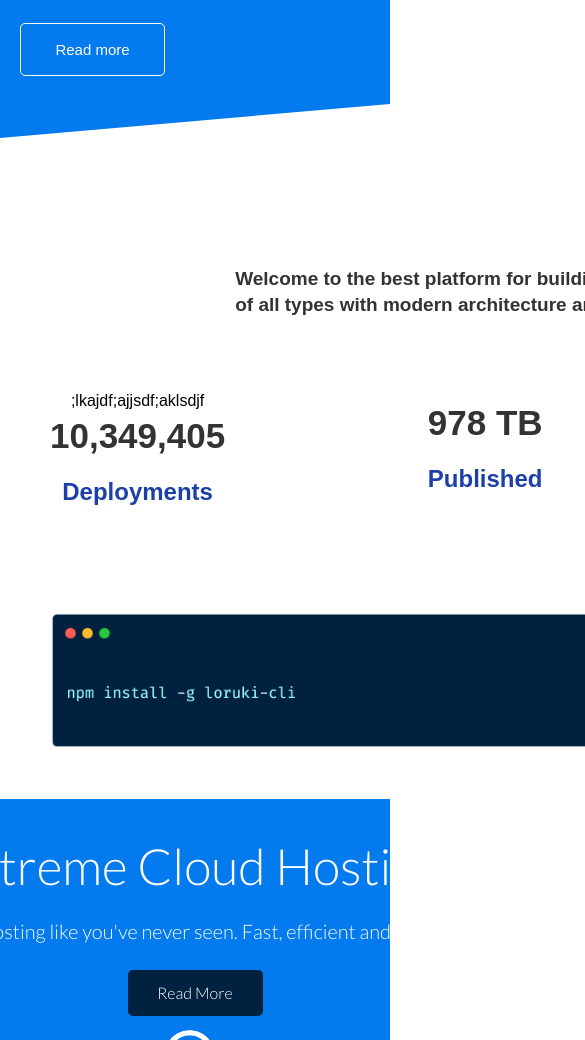
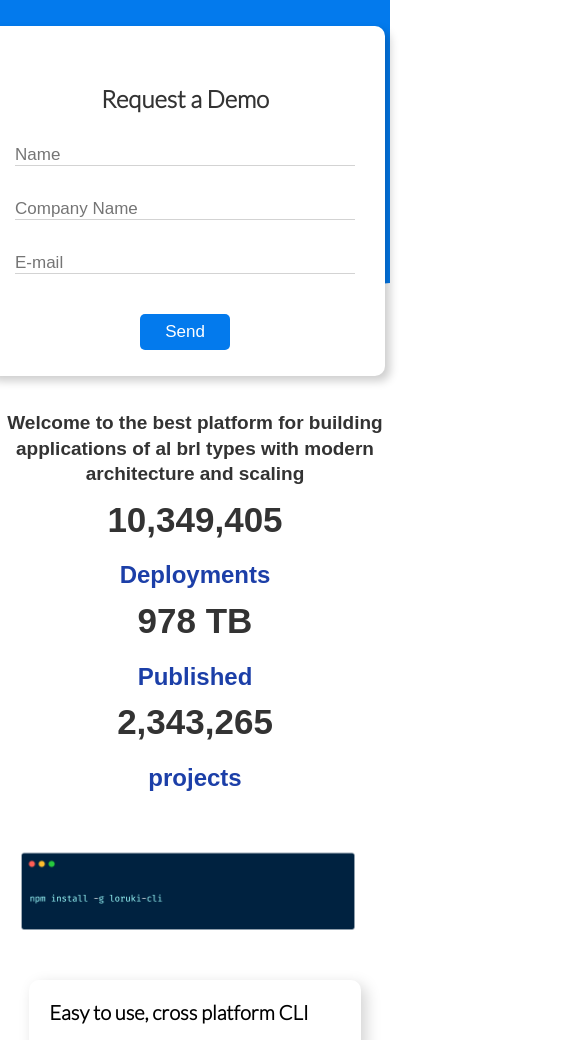
Before and after one commit to Ako-Mawlood/hosting-platform, a plain HTML site: page Index.html in a window 390 px wide. Shown: the part 309-1349 px from the top of the page, 585 px wide, since content can reach past the window. Drawn offline with Linux system fonts and the light colour scheme.

Commit message:
made home page responsive

```diff
--- a/Css/Home.css
+++ b/Css/Home.css
@@ -59,7 +59,6 @@ margin-right:40px;
 }
 /*home page showcase*/
 .showcase{
-height: 400px;
 background-color: #037aed;
 color:#fff;
 	}
@@ -75,7 +74,8 @@ color:#fff;
 	font-family:'lato',sans-serif;
 }
 .showcase p{
-	width:600px;
+	max-width:600px;
+
 }
 .showcase-text{
 margin:20px;
@@ -103,7 +103,7 @@ transform:scale(0.98);
 	color:#333;
 	border-radius:10px;
 	margin-top:90px;
-z-index:100;
+z-index:199;
 width:400px;
 height:350px;
 display:flex;
@@ -111,7 +111,7 @@ display:block;
 padding:30px;
 justify-content: center;
 align-items:center;
-margin-right: 20px;
+margin-right:20px;
 box-shadow:5px 5px 10px rgba(0, 0, 0, 0.2);
 }
 .card-items{
@@ -161,13 +161,14 @@ transition: transform 0.1s ease-out;
 background-color:#333;
 }
 .grid-status-part{
-	height:300px;
+
 	display:grid;
-	position:relative;
-	top:0px;
 	z-index:109;
-	grid-template-columns:1fr 1fr 1fr;
-	grid-template-rows:1fr 1fr;
+	position: relative;
+	grid-row-gap:30px;
+	width: 100%;
+	grid-template-columns: 1fr;
+	grid-template-rows:1fr ;
 align-items:center;
 }
 
@@ -175,8 +176,7 @@ align-items:center;
 color:#333;
 font-size: 19px;
 font-weight:bolder;
-	width: 500px;
-	height: 60px;
+width:100%;
 	grid-column-start:2;
 		grid-column-end:3;
 		grid-row-start:1;
@@ -184,11 +184,11 @@ font-weight:bolder;
 }
 .grid-status-part h1{
 	color:#333;
-
 	font-size:35px;
 	font-weight: bolder;
 	padding:10px;
 	margin-bottom:20px;
+
 }
 .grid-status-part h2{
 	color:#1c3fa8;
@@ -200,7 +200,7 @@ grid-column-start:1;
 		grid-row-start:2;
 		grid-row-end:3;
 		text-align: center;
-		margin-left:40px;
+		margin-left:0px;
 }
 
 .published{
@@ -229,7 +229,7 @@ grid-template-rows;
 }
 .install-p-1{
 	font-family:'lato' , sans-serif;
-	width:302px;
+    width: 100%;
 	height:75px;
 	border-radius:10px;
 	box-shadow: 5px 5px 15px lightgrey;
@@ -245,7 +245,7 @@ align-self: center;
 .install-p-2{
 	font-family: 'lato' , sans-serif;
 	display: flex;
-	width:302px;
+	width:100%;
 	height:70px;
 	padding:15px;
 	padding-top: 23px;
@@ -261,7 +261,7 @@ align-items:flex-start;
 	grid-row-end:3;
 }
 .install-grid img{
-	width: 670px;
+	width:90%;
 	 	grid-column-start:1 ;
 	grid-column-end:2;
 	grid-row-start: 1;
@@ -274,7 +274,7 @@ align-items:flex-start;
 	color:#fff;
 	display:flex;
 	flex-wrap:wrap;
-	height:338px;
+
 	width: 100%;
 	justify-content: center;
 	align-items:center;
@@ -334,7 +334,6 @@ align-items:center;
 }
 .languages-part{
 
-height: 227px;
 width:100%;
 }
 .l-flex{
@@ -699,3 +698,69 @@ transition:transform 0.8s ease-in;
  .loggin-button:active{
  	transform:scale(30);
  }
+ @media(max-width: 768px){
+ 	.flex{
+ 		background-color:;
+ 	}
+
+ }
+  /*mobile risponsivenes*/
+@media(max-width:500px){
+.showcase{
+
+}
+.showcase{height:579px;}
+ .flex-s{
+ 	display: flex;
+ 	flex-direction: column;
+ 	text-align: center;
+position: relative;
+bottom: 30px;
+ }
+.card{
+	position: relative;
+	bottom: 90px;
+
+}
+.p-status{
+	width:100%;
+}
+.grid-status-part{
+display:block;
+text-align: center;
+margin-bottom: 20px;
+}
+.deployments{
+	text-align:center;
+}
+.published{
+	text-align: center;
+	margin-top: 10px;
+}
+.projects{
+	text-align: center;
+	position: relative;
+	left:20px;
+	top:10px;
+}
+.install-grid{
+	display:block;
+	width: 85%;
+	margin-bottom:20px;
+}
+.install-grid img{
+	width: 117%;
+	position: relative;
+	right:40px;
+}
+.cloud-text h1{
+font-size: 37px;
+width:399px;
+}
+.cloud-text p{
+	font-size:16px;
+	text-align: center;
+}
+.cloud-img{
+margin-top:10px;
+}
--- a/Index.html
+++ b/Index.html
@@ -30,7 +30,8 @@
 					<button class="show-b" ><a href="Feature.html">Read more</a></button>
 				</div>
 
-				<div class="card"><div class="card-items">
+				<div class="card">
+					<div class="card-items">
 					<form action="loggin.html" method="Get" >
 						<h1>Request a Demo</h1>
 						<input type="text" name="Name" placeholder="Name" required>
@@ -46,9 +47,8 @@
 			<!-- home page status part -->
 			<section class="status-part">
 				<div class="container grid-status-part">
-					<p>Welcome to the best platform for building applications of all types with modern architecture and scaling</p>
+					<p class="p-status">Welcome to the best platform for building applications of al brl types with modern architecture and scaling</p>
 					<div class="deployments ">
-						;lkajdf;ajjsdf;aklsdjf
 						<h1>10,349,405</h1>
 						<h2>Deployments</h2>
 					</div>
```
Also changed, not shown: Feature.html (line endings or trailing spaces).
